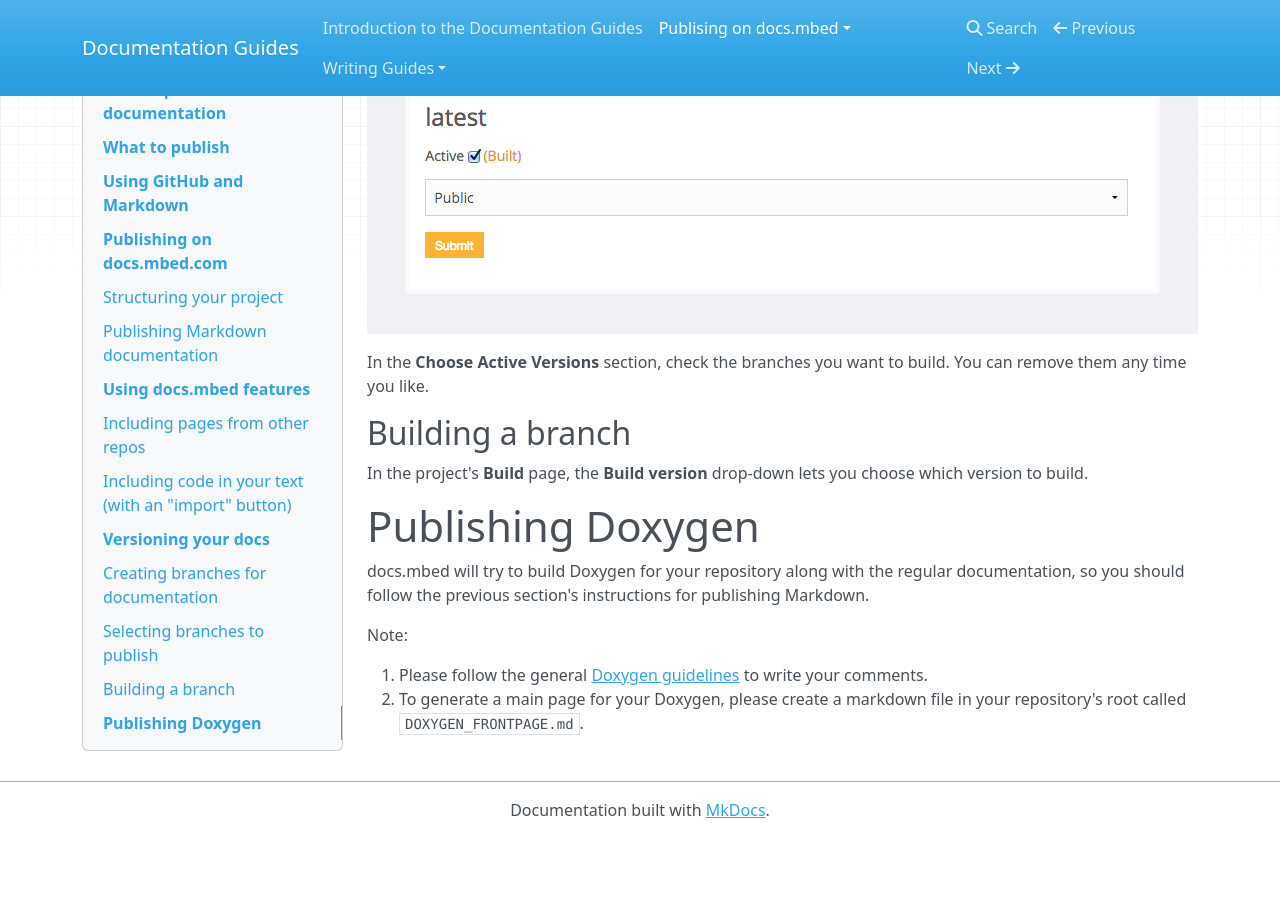
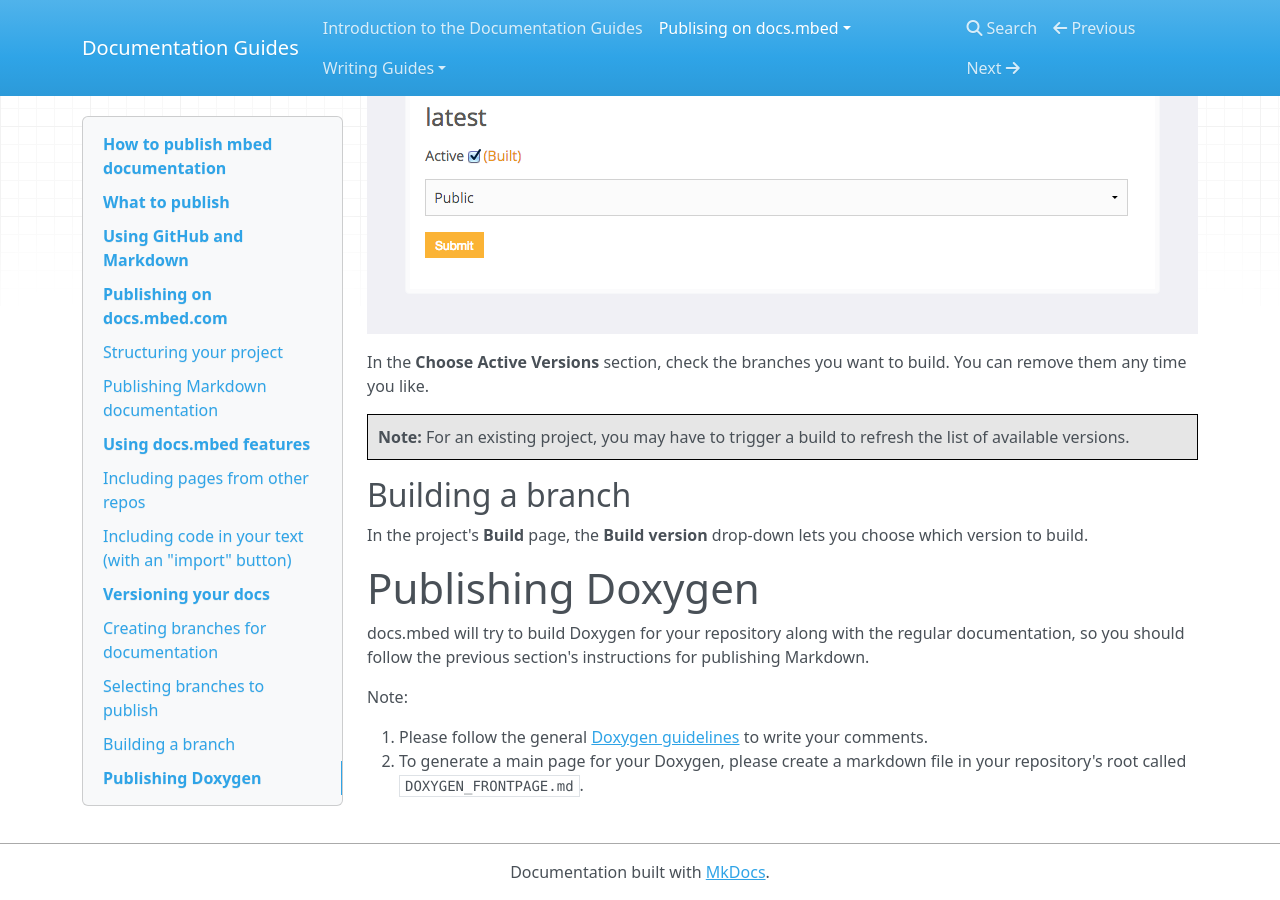
Before and after one commit to JoeTheGuitarist/documentation_docs, an MkDocs documentation site: the page built from Docs/publishing_guide.md, in a window 1280 px wide and 900 px high, scrolled down 7082 px. Built offline with MkDocs 1.6.1, drawn with Linux system fonts in a browser that asks for light colours; nearby versions of some CDN libraries; old or Windows-style settings are respelled for this version of MkDocs; before the commit the page ends 7920 px from its top, so only the background shows below that.

Commit message:
Adding note about branches

```diff
--- a/Docs/publishing_guide.md
+++ b/Docs/publishing_guide.md
@@ -148,6 +148,8 @@ If you have more than one branch, docs.mbed will offer you a list of branches to
 
 In the **Choose Active Versions** section, check the branches you want to build. You can remove them any time you like.
 
+<span style="background-color:#E6E6E6;border:1px solid #000;display:block; height:100%; padding:10px">**Note:** For an existing project, you may have to trigger a build to refresh the list of available versions.</span>
+
 ## Building a branch
 
 In the project's **Build** page, the **Build version** drop-down lets you choose which version to build.
```
